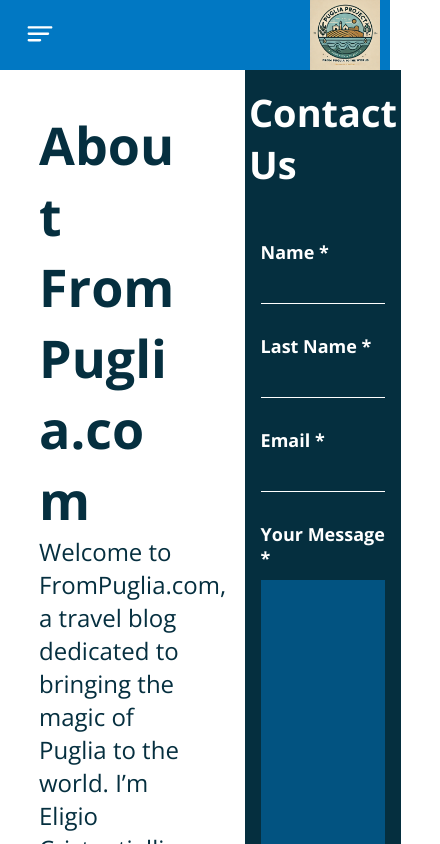
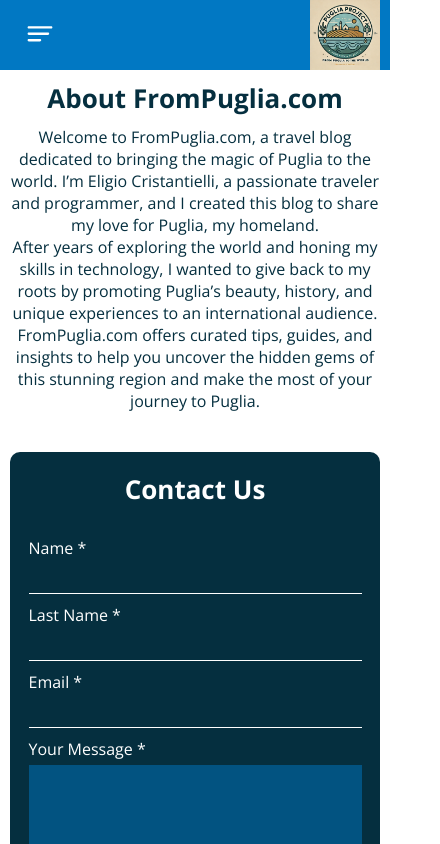
Before and after one commit to Eligio93/puglia-escape, a Next.js app: page /about in a window 390 px wide. Shown: the top 844 px of the page, 440 px wide, since content can reach past the window. Built offline with nearby package versions, Linux system fonts and the light colour scheme; no server answers; the database is empty.

Commit message:
makes responsive about page

```diff
--- a/styles/about.module.css
+++ b/styles/about.module.css
@@ -10,6 +10,7 @@
 }
 
 .aboutInfo h1 {
+    text-align: center;
     font-size: 52px;
     color: var(--dark-blue);
     max-width: 100%;
@@ -69,7 +70,6 @@
 .aboutForm textarea {
     width: 100%;
     background-color: rgba(1, 120, 195, 0.5);
-    height: 100px;
     border: none;
     border-radius: 0;
     border-bottom: 1px solid white;
@@ -77,7 +77,7 @@
     font-size: 18px;
     margin-bottom: 10%;
     padding: 10px 0;
-    flex:1;
+    flex: 1;
 }
 
 .aboutForm button {
@@ -96,3 +96,140 @@
     background-color: var(--teal);
 
 }
+
+@media (max-width:1024px) {
+    .aboutInfo {
+        padding: 5% 0 5% 5%;
+    }
+
+    .aboutInfo h1 {
+        font-size: 38px;
+        margin-bottom: 20px;
+    }
+
+    .aboutInfo p {
+        font-size: 18px;
+    }
+
+    .aboutContact {
+        padding: 0 5% 0 0;
+    }
+
+    .aboutForm h2 {
+        font-size: 38px;
+    }
+
+    .aboutForm label {
+        margin-bottom: 5px;
+        font-size: 15px;
+    }
+
+    .aboutForm input {
+        margin-bottom: 20px;
+        font-size: 18px;
+    }
+
+    .aboutForm button {
+        font-size: 18px;
+    }
+}
+
+@media (max-width:768px) {
+    .about {
+        flex-direction: column;
+    }
+
+    .aboutInfo {
+        width: 100%;
+        padding: 5% 5% 0 5%;
+    }
+
+    .aboutInfo h1 {
+        font-size: 36px;
+    }
+
+    .aboutInfo p {
+        text-align: center;
+        font-size: 18px;
+    }
+
+    .aboutContact {
+        width: 100%;
+        padding: 0 5% 5% 5%;
+    }
+
+    .aboutForm {
+        border-radius: 10px;
+        padding: 5%;
+    }
+
+    .aboutForm h2 {
+        font-size: 36px;
+    }
+
+    .aboutForm label {
+        margin-bottom: 5px;
+    }
+
+    .aboutForm input {
+        margin-bottom: 20px;
+        font-size: 20px;
+    }
+
+    .aboutForm textarea {
+        min-height: 150px;
+    }
+}
+
+@media (max-width:425px) {
+    .about {
+        gap: 20px;
+    }
+
+    .aboutInfo {
+        padding: 10px;
+    }
+
+    .aboutInfo h1 {
+        font-size: 26px;
+        margin-bottom: 10px;
+    }
+
+    .aboutInfo p {
+        font-size: 16px;
+    }
+
+    .aboutContact {
+        width: 100%;
+        padding: 10px 10px 30px 10px;
+    }
+
+    .aboutForm {
+        border-radius: 10px;
+        padding: 5%;
+    }
+
+    .aboutForm h2 {
+        font-size: 26px;
+        margin-bottom: 30px
+    }
+
+    .aboutForm label {
+        font-size: 16px;
+        font-weight: normal;
+        margin-bottom: 5px;
+    }
+
+    .aboutForm input {
+        margin-bottom: 10px;
+        font-size: 18px;
+    }
+
+    .aboutForm textarea {
+        min-height: 150px;
+    }
+
+    .aboutForm button {
+        font-size: 16px
+    }
+}
```
